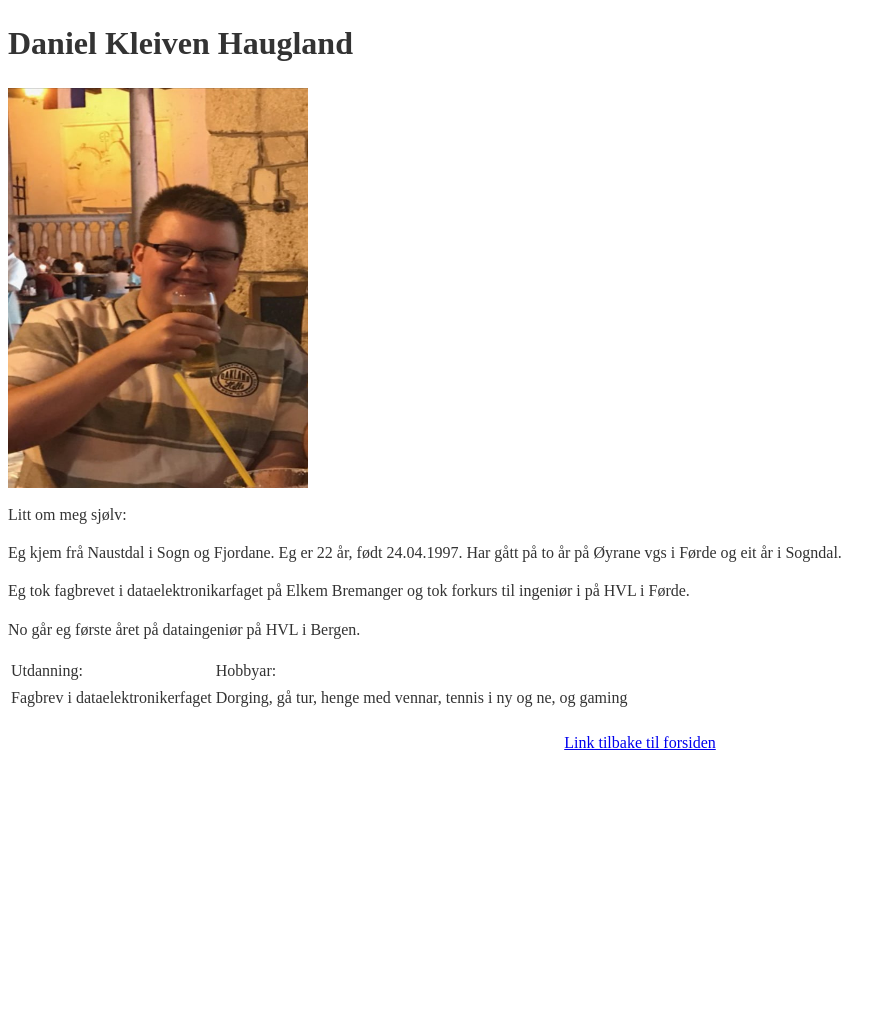
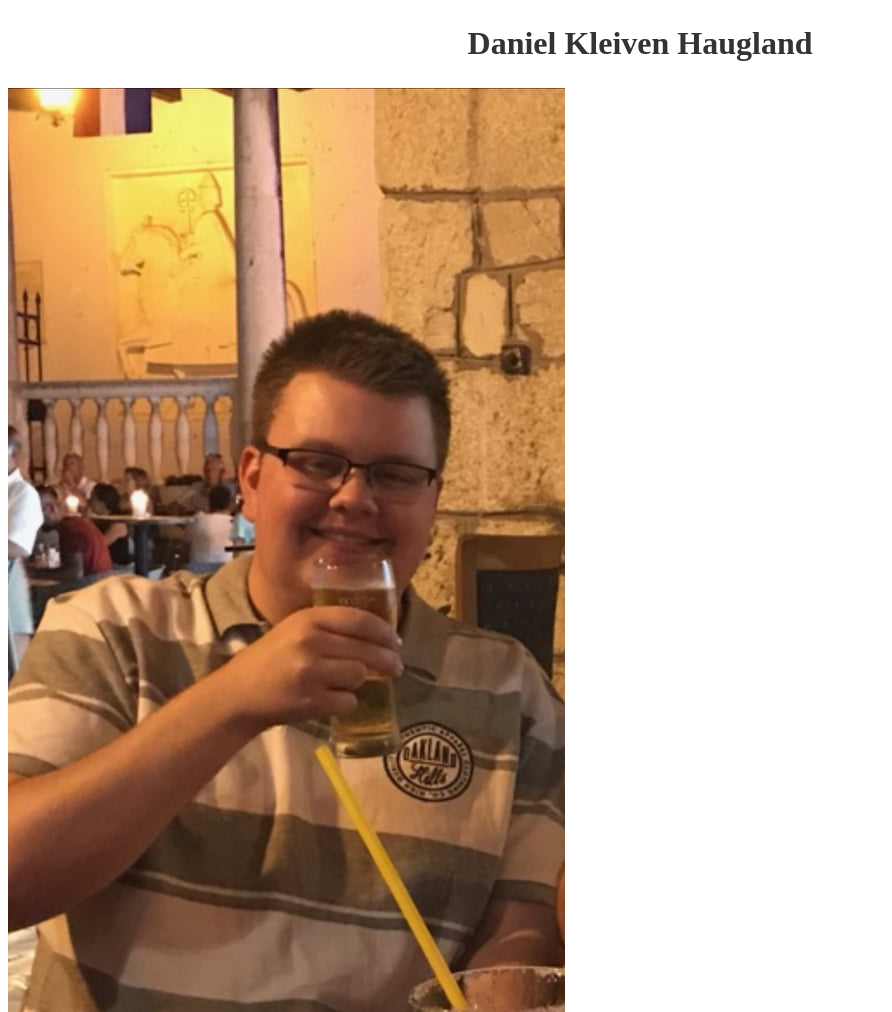
Before and after one commit to h586625/ING102, a plain HTML site: page medlemmer/daniel/daniel.html in a window 1280 px wide. Shown: the top 1012 px of the page, without its empty margins (0-892 px from the left). Before the commit the page ends 800 px from the top, so only its background shows below. Drawn offline with Linux system fonts and the light colour scheme.

Commit message:
Update daniel.html

```diff
--- a/medlemmer/daniel/daniel.html
+++ b/medlemmer/daniel/daniel.html
@@ -7,8 +7,8 @@
         <link rel="stylesheet" href="../../css/main.css">
     </head>
     <body>
-    <h1>Daniel Kleiven Haugland</h1>
-        <img src="kroatia.jpg" alt="Daniel i Kroatia" class="center" width="300" height="400">
+    <h1 class="main-heading">Daniel Kleiven Haugland</h1>
+        <img src="kroatia.jpg" alt="Daniel i Kroatia">
         <p> Litt om meg sjølv: </p>
         <p> Eg kjem frå Naustdal i Sogn og Fjordane. Eg er 22 år, født 24.04.1997. Har gått på to år på Øyrane vgs i Førde og eit år i Sogndal. </p>
         <p> Eg tok fagbrevet i dataelektronikarfaget på Elkem Bremanger og tok forkurs til ingeniør i på HVL i Førde. </p>
```
